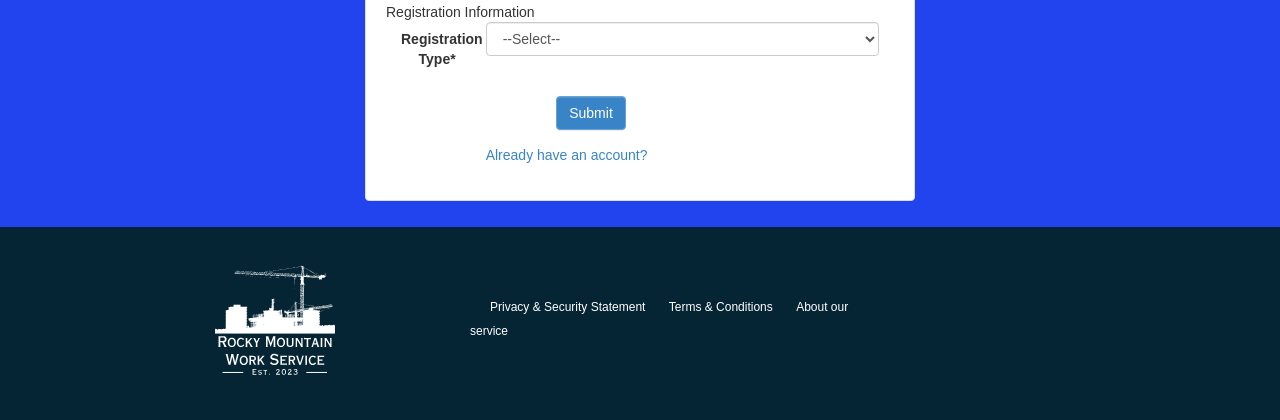
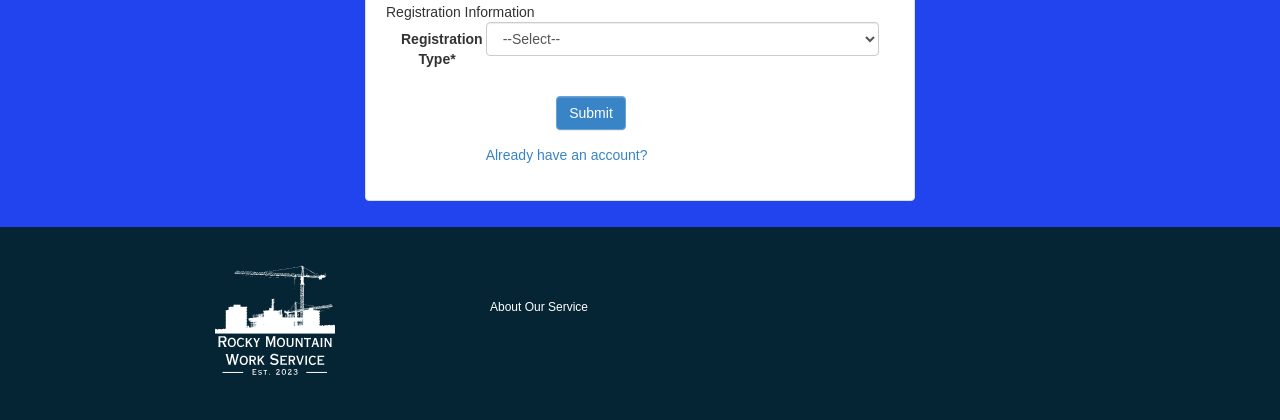
Before and after one commit to Sarge02/Lorem-Ipsum, a Django app: page /register/ in a window 1280 px wide. Shown: the part 635-1055 px from the top of the page. Run offline with Django 3.2, Linux system fonts and the light colour scheme; some libraries are stand-ins or nearby versions.

Commit message:
Changes made to footer of pages.

```diff
--- a/templates/about.html
+++ b/templates/about.html
@@ -71,11 +71,8 @@
                             <div class="footerLinks-actions">
                                 <div class="about">
                                     <span>
-                                        <a href="/home/privacy" class="sitefooter-link-item" rel="nofollow" target="_top">Privacy &amp; Security Statement</a>
-                                        <a href="/home/terms" class="sitefooter-link-item" rel="nofollow" target="_top">Terms &amp; Conditions</a>
+                                      <a href="../about" class="sitefooter-link-item" rel="nofollow" target="_top">About Our Service</a>
                                     </span>
-
-                                    <a href="../about" class="sitefooter-link-item" rel="nofollow" target="_top">About our service</a>
                                 </div>
                                   </span>
                             </div>
--- a/templates/contact.html
+++ b/templates/contact.html
@@ -132,11 +132,10 @@
                         <div class="footerLinks-actions">
                             <div class="about">
                                 <span>
-                                    <a href="/home/privacy" class="sitefooter-link-item" rel="nofollow" target="_top">Privacy &amp; Security Statement</a>
-                                    <a href="/home/terms" class="sitefooter-link-item" rel="nofollow" target="_top">Terms &amp; Conditions</a>
+                                  <a href="../about" class="sitefooter-link-item" rel="nofollow" target="_top">About Our Service</a>
                                 </span>
 
-                                <a href="../about" class="sitefooter-link-item" rel="nofollow" target="_top">About our service</a>
+
                             </div>
                               </span>
                         </div>
--- a/templates/home.html
+++ b/templates/home.html
@@ -411,11 +411,9 @@
                         <div class="footerLinks-actions">
                             <div class="about">
                                 <span>
-                                    <a href="/home/privacy" class="sitefooter-link-item" rel="nofollow" target="_top">Privacy &amp; Security Statement</a>
-                                    <a href="/home/terms" class="sitefooter-link-item" rel="nofollow" target="_top">Terms &amp; Conditions</a>
+                                    <a href="../about" class="sitefooter-link-item" rel="nofollow" target="_top">About Our Service</a>
                                 </span>
                             </div>
-                                <a href="about" class="sitefooter-link-item" rel="nofollow" target="_top">About our service</a>
                             </span>
                         </div>
                     </div>
--- a/templates/login.html
+++ b/templates/login.html
@@ -143,11 +143,10 @@
                             <div class="footerLinks-actions">
                                 <div class="about">
                                     <span>
-                                        <a href="/home/privacy" class="sitefooter-link-item" rel="nofollow" target="_top">Privacy &amp; Security Statement</a>
-                                        <a href="/home/terms" class="sitefooter-link-item" rel="nofollow" target="_top">Terms &amp; Conditions</a>
+                                      <a href="../about" class="sitefooter-link-item" rel="nofollow" target="_top">About Our Service</a>
                                     </span>
 
-                                    <a href="../about" class="sitefooter-link-item" rel="nofollow" target="_top">About our service</a>
+
                                 </div>
                                   </span>
                             </div>
--- a/templates/register.html
+++ b/templates/register.html
@@ -135,8 +135,8 @@
 												<div class="col-sm-10">
 													<select class="input-required form-control" data-nullable="true" data-val="true" data-val-required="Error: You must enter a value for 'Registration Type'." id="Registration_Type__c" name="Registration_Type__c" tabindex="9">
 														<option value="" selected="selected">--Select--</option>
-														<option value="Interested in becoming a Titan Construction Partner (new contractors)">Interested in becoming a Titan Construction Partner (new contractors)</option>
-														<option value="Interested in contracting Titan Construction Partners">Interested in contracting Titan Construction Partners</option>
+														<option value="Interested in Becoming a Construction Partner (new contractors)">Interested in Becoming a Construction Partner (new contractors)</option>
+														<option value="Interested in contracting Construction Partners">Interested in contracting Construction Partners</option>
 													</select><span class="field-validation-valid errorMsg" data-valmsg-for="Registration_Type__c" data-valmsg-replace="true"></span><br></br>
 													<div class="form-group form-group-7">
 														<div class="col-md-offset-2 col-sm-10">
@@ -169,12 +169,7 @@
                           <div class="site-footer">
                               <div class="footerLinks-actions">
                                   <div class="about">
-                                      <span>
-                                          <a href="/home/privacy" class="sitefooter-link-item" rel="nofollow" target="_top">Privacy &amp; Security Statement</a>
-                                          <a href="/home/terms" class="sitefooter-link-item" rel="nofollow" target="_top">Terms &amp; Conditions</a>
-                                      </span>
-
-                                      <a href="../about" class="sitefooter-link-item" rel="nofollow" target="_top">About our service</a>
+                                      <a href="../about" class="sitefooter-link-item" rel="nofollow" target="_top">About Our Service</a>
                                   </div>
                                     </span>
                               </div>
```
